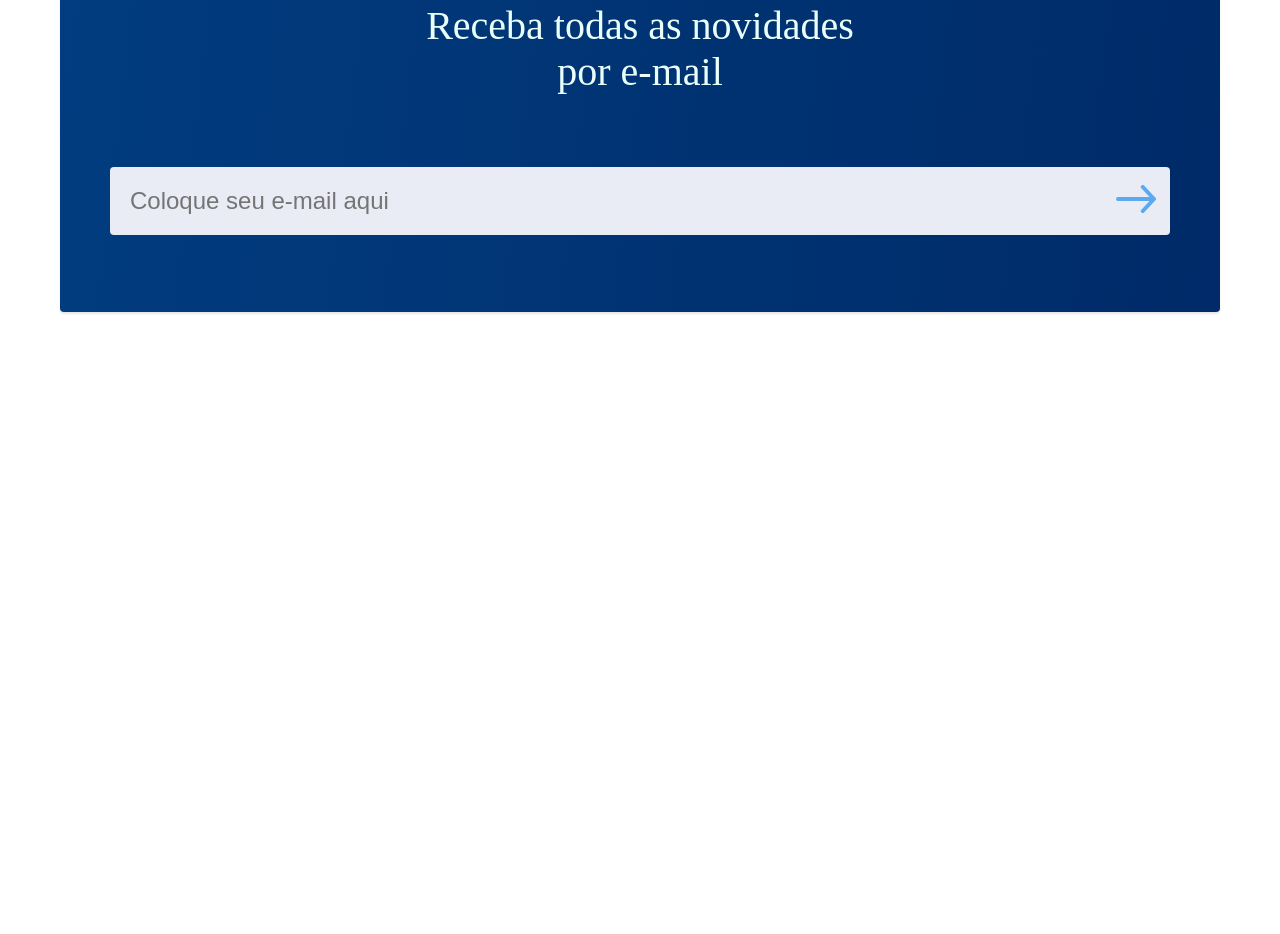
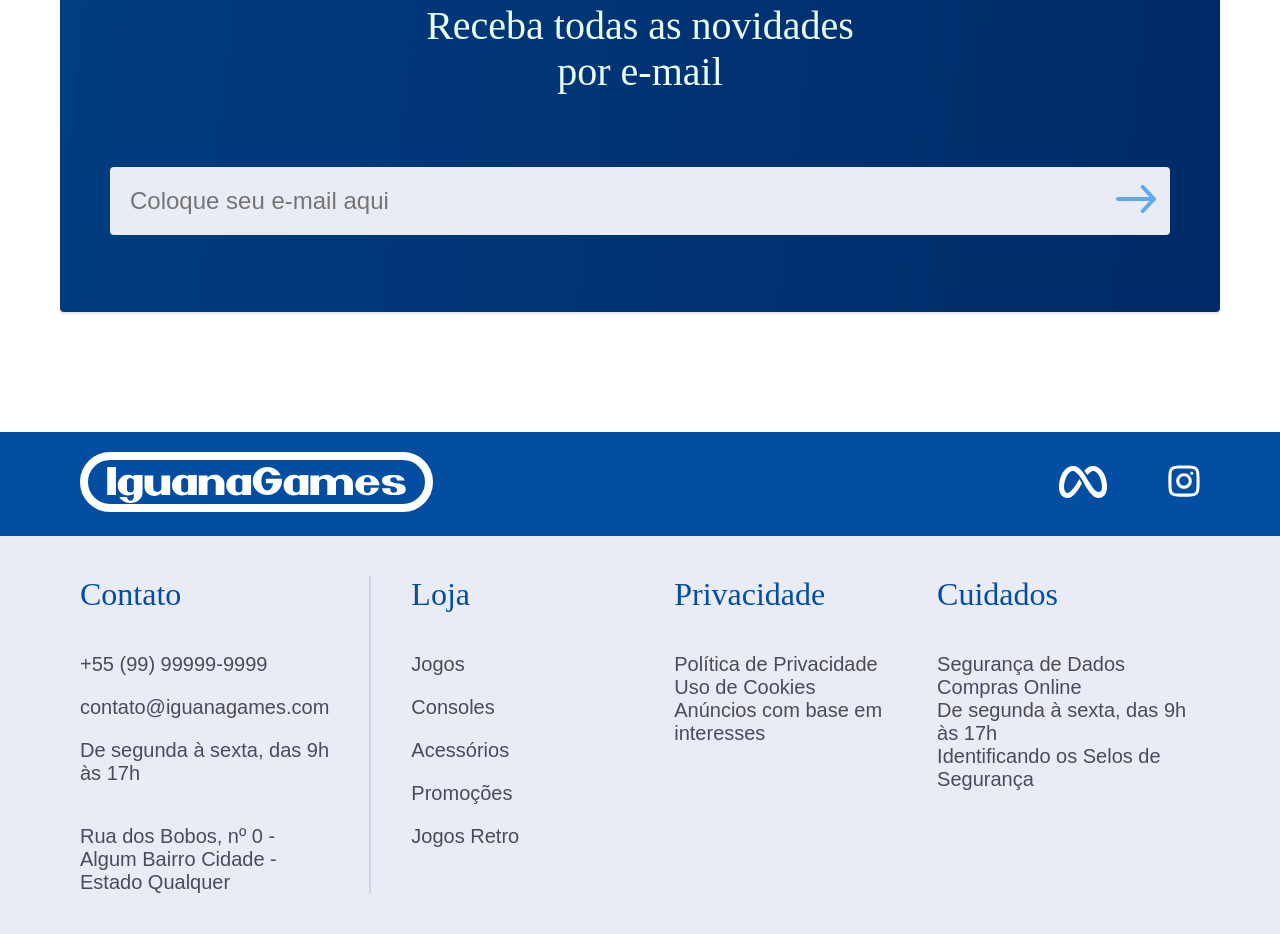
Before and after one commit to anasander/iguana-games, a plain HTML site: page index.html in a window 1280 px wide. Shown: the part 5718-6652 px from the top of the page. Before the commit the page ends 6050 px from the top, so only its background shows below. Drawn offline with Linux system fonts and the light colour scheme.

Commit message:
footer init

```diff
--- /dev/null
+++ b/css/footer.css
@@ -0,0 +1,57 @@
+.footer-top {
+  display: flex;
+  justify-content: space-between;
+  align-items: center;
+  background-color: var(--color-b-6);
+}
+
+.iguana-logo {
+  padding: 20px 80px;
+}
+
+.redes-sociais {
+  display: flex;
+  gap: 60px;
+  padding: 0 80px;
+}
+
+.footer-mid {
+  display: grid;
+  grid-template-columns: repeat(4, 1fr);
+  padding: 40px 80px;
+  background-color: var(--color-g-1);
+}
+
+.footer-grid-1 {
+  border-right: solid 2px var(--color-g-2);
+  padding-right: 40px;
+  margin-right: 40px;
+}
+
+.footer-grid-1 h4,
+.footer-grid-2 h4,
+.footer-grid-3 h4,
+.footer-grid-4 h4 {
+  color: var(--color-b-6);
+  font-family: "Nintender";
+  font-weight: 400;
+  font-size: 2rem;
+}
+
+.footer-grid-1 ul,
+.footer-grid-2 ul,
+.footer-grid-3 ul,
+.footer-grid-4 ul {
+  color: var(--color-g-7);
+  font-weight: 400;
+  font-size: 1.25rem;
+  margin-top: 40px;
+}
+
+.margin-20 {
+  margin-top: 20px;
+}
+
+.margin-40 {
+  margin-top: 40px;
+}
--- a/css/style.css
+++ b/css/style.css
@@ -18,3 +18,6 @@
 
 /* NEWSLETTER */
 @import "/css/newsletter.css";
+
+/* FOOTER */
+@import "/css/footer.css";
--- a/index.html
+++ b/index.html
@@ -312,8 +312,60 @@
         </div>
     </section>
 
-    <footer>
+    <footer class="footer">
+        <div class="footer-top">
+            <div class="iguana-logo">
+                <a href="/index.html"><img src="/img/icons/svg/iguana-logo.svg" alt="Iguana Games"></a>
+            </div>
+            <div class="redes-sociais">
+                <a href="/"><img src="/img/icons/svg/meta.svg" alt="Meta"></a>
+                <a href="/"><img src="/img/icons/svg/instagram.svg" alt="Instagram"></a>
+            </div>
+        </div>
 
+        <div class="footer-mid">
+            <div class="footer-grid-1">
+                <h4>Contato</h4>
+                <ul>
+                    <li>+55 (99) 99999-9999</li>
+                    <li class="margin-20">contato@iguanagames.com</li>
+                    <li class="margin-20">De segunda à sexta, das 9h às 17h</li>
+                    <li class="margin-40">Rua dos Bobos, nº 0 - Algum Bairro
+                        Cidade - Estado Qualquer</li>
+                </ul>
+            </div>
+
+            <div class="footer-grid-2">
+                <h4>Loja</h4>
+                <ul>
+                    <li>Jogos</li>
+                    <li class="margin-20">Consoles</li>
+                    <li class="margin-20">Acessórios</li>
+                    <li class="margin-20">Promoções</li>
+                    <li class="margin-20">Jogos Retro</li>
+                </ul>
+            </div>
+
+            <div class="footer-grid-3">
+                <h4>Privacidade</h4>
+                <ul>
+                    <li>Política de Privacidade</li>
+                    <li>Uso de Cookies</li>
+                    <li>Anúncios com base em interesses</li>
+                </ul>
+            </div>
+
+            <div class="footer-grid-4">
+                <h4>Cuidados</h4>
+                <ul>
+                    <li>Segurança de Dados</li>
+                    <li>Compras Online</li>
+                    <li>De segunda à sexta, das 9h às 17h</li>
+                    <li>Identificando os Selos
+                        de Segurança</li>
+                </ul>
+            </div>
+        </div>
     </footer>
 
     <script src=" /script.js"></script>
```
Also changed, not shown: img/icons/svg/iguana-logo.svg (added), img/icons/svg/instagram.svg (added), img/icons/svg/meta.svg (added).
